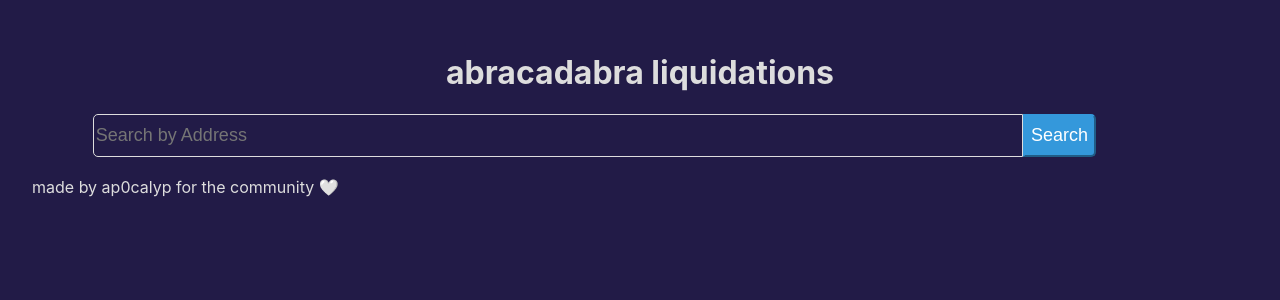
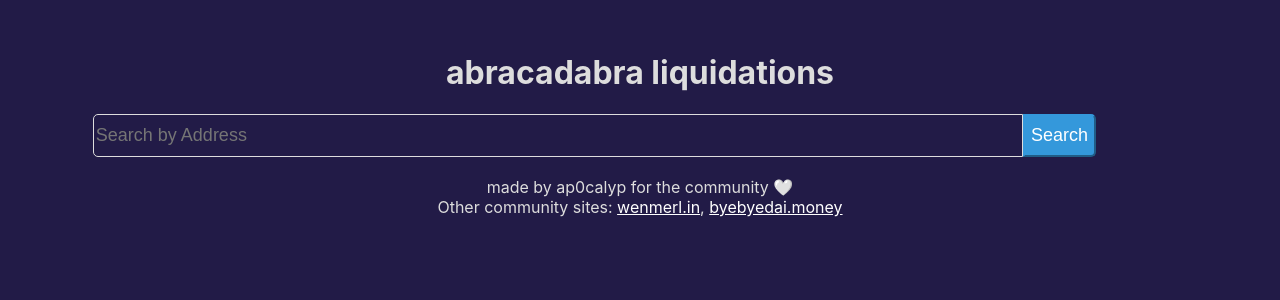
Before and after one commit to ap0calyp/abracadabra-liquidations-ui, a Next.js app: page / in a window 1280 px wide. Shown: the top 300 px of the page. Built offline with nearby package versions, Linux system fonts and the light colour scheme.

Commit message:
add link to other community sites

```diff
--- a/pages/address/[address].js
+++ b/pages/address/[address].js
@@ -21,7 +21,11 @@
                     <Search onSearch={(address) => router.push(address ? `/address/${address}` : '/')} initialAddress={address}/>
                     <br/>
                     <LiquidationTable address={address} />
+                    <br/>
+                    <div className="center">made by ap0calyp for the community 🤍</div>
+                    <div className="center">Other community sites: <a href="https://wenmerl.in">wenmerl.in</a>, <a href="https://byebyedai.money">byebyedai.money</a> </div>
                 </main>
+
             </div>
         </>
     )
--- a/pages/index.js
+++ b/pages/index.js
@@ -12,7 +12,8 @@
             <main>
                 <h1>abracadabra liquidations</h1>
                 <Search onSearch={(address) => router.push(address ? `/address/${address}` : '/')} />
-                <div>made by ap0calyp for the community 🤍</div>
+                <div className="center">made by ap0calyp for the community 🤍</div>
+                <div className="center">Other community sites: <a href="https://wenmerl.in">wenmerl.in</a>, <a href="https://byebyedai.money">byebyedai.money</a> </div>
             </main>
         </div>
     )
--- a/styles/globals.css
+++ b/styles/globals.css
@@ -84,6 +84,10 @@
     margin-right: 5%;
     margin-left: 5%;
     margin-bottom: 20px;
+}
+
+.center {
+    text-align: center;
 }
 
 
```
